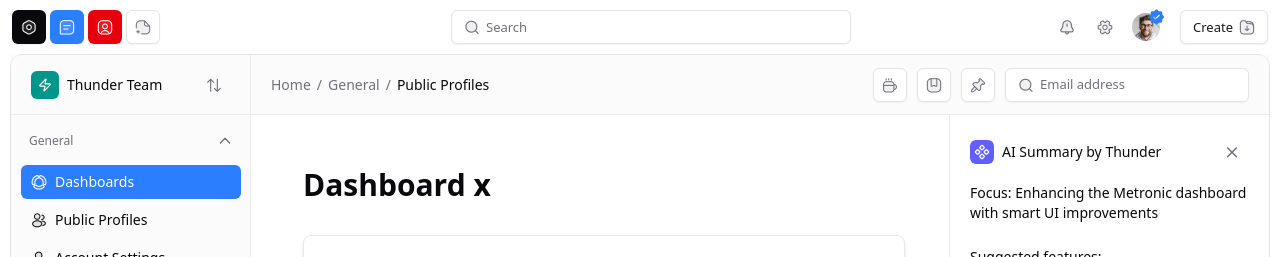
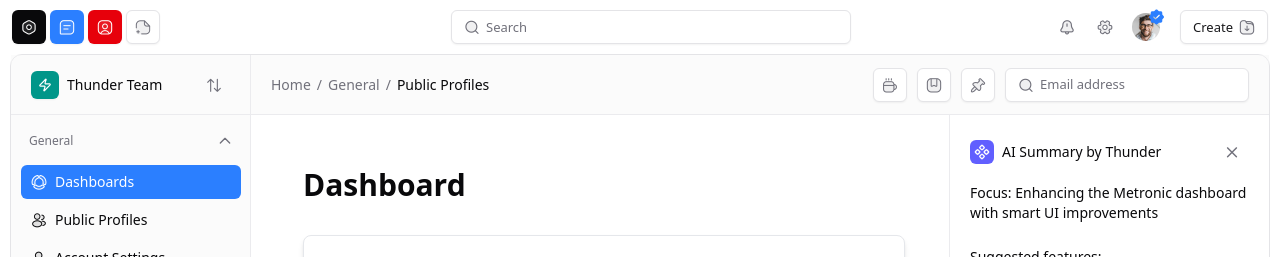
Before and after one commit to berthojoris/nextjs-template-13, a Next.js app: page /dashboard in a window 1280 px wide. Shown: the top 257 px of the page. Built offline with nearby package versions, Linux system fonts and the light colour scheme.

Commit message:
style(dashboard): remove trailing 'x' from dashboard heading

```diff
--- a/app/dashboard/page.tsx
+++ b/app/dashboard/page.tsx
@@ -77,7 +77,7 @@
   return (
     <div className="min-h-screen bg-[var(--background)] text-[var(--foreground)] p-8">
       <div className="max-w-7xl mx-auto">
-        <h1 className="text-3xl font-bold mb-8">Dashboard x</h1>
+        <h1 className="text-3xl font-bold mb-8">Dashboard</h1>
 
         {/* Stats Cards */}
         <div className="grid grid-cols-1 md:grid-cols-2 lg:grid-cols-4 gap-6 mb-8">
```
